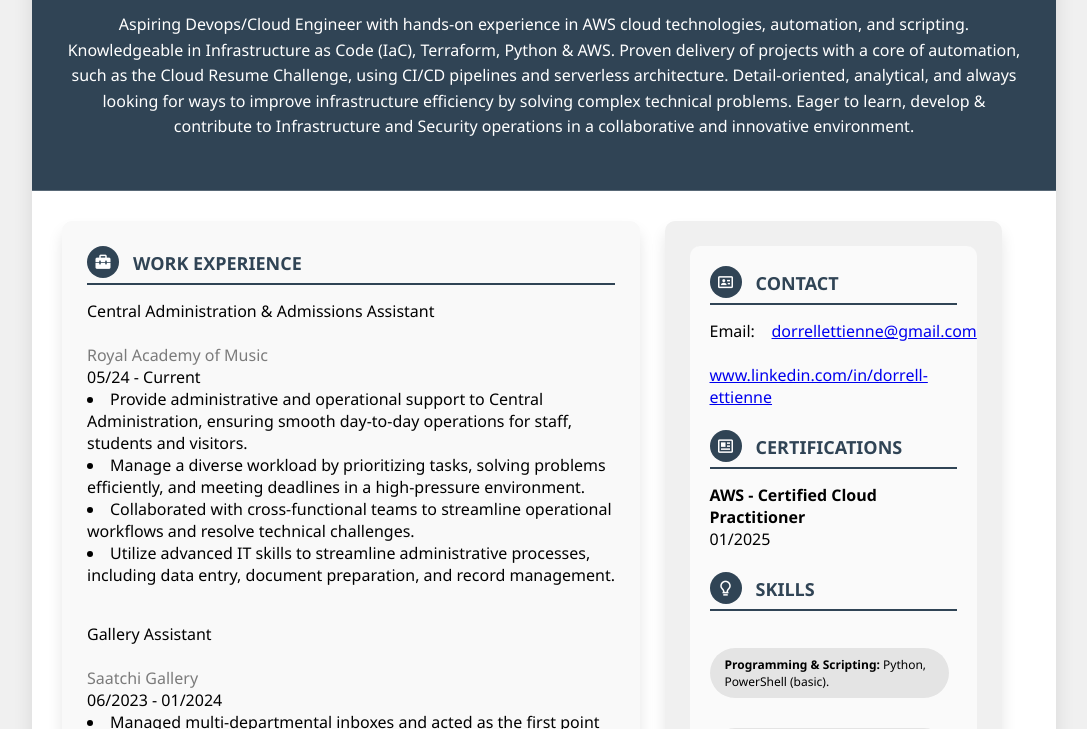
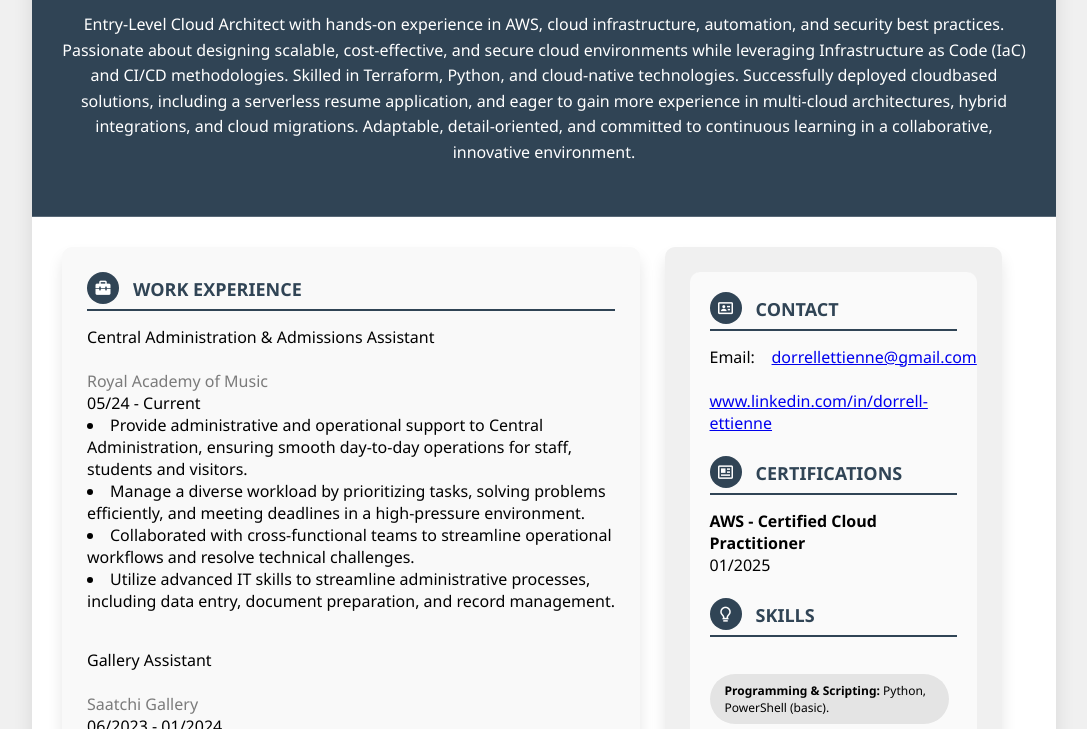
Before and after one commit to dorrellettienne/aws-cloud-resume-challenge, a plain HTML site: page Resume/index.html in a window 1280 px wide. Shown: the part 180-909 px from the top of the page, without its empty margins (96-1183 px from the left). Drawn offline with nearby package versions, Linux system fonts and the light colour scheme; no server answers.

Commit message:
cv update

```diff
--- a/Resume/index.html
+++ b/Resume/index.html
@@ -19,16 +19,17 @@
     <div class="resume">
         <div class="resume-top">
             <h1>Dorrell Ettienne</h1>
-                <span>Junior Devops/Cloud Engineer</span>
-                    <p>Aspiring Devops/Cloud Engineer with hands-on experience in AWS cloud technologies,
-                    automation, and scripting. Knowledgeable in Infrastructure as Code (IaC), Terraform, Python & AWS. Proven delivery of
-                    projects with a core of automation, such as the Cloud Resume Challenge, using CI/CD pipelines and serverless
-                    architecture.
-                    Detail-oriented, analytical, and always looking for ways to improve infrastructure efficiency by solving complex
-                    technical
-                    problems. Eager to learn, develop & contribute to Infrastructure and Security operations in a collaborative and
-                    innovative
-                    environment.
+                <span>Cloud Architect</span>
+                    <p>Entry-Level Cloud Architect with hands-on experience in AWS, cloud infrastructure, automation, and security best
+                    practices.
+                    Passionate about designing scalable, cost-effective, and secure cloud environments while leveraging Infrastructure as
+                    Code
+                    (IaC) and CI/CD methodologies. Skilled in Terraform, Python, and cloud-native technologies. Successfully deployed
+                    cloudbased solutions, including a serverless resume application, and eager to gain more experience in multi-cloud
+                    architectures,
+                    hybrid integrations, and cloud migrations. Adaptable, detail-oriented, and committed to continuous learning in a
+                    collaborative,
+                    innovative environment.
                 </p>
         </div>
 
@@ -114,6 +115,9 @@
                     <spam class="tag"><b>Infrastructure Automation:</b> Terraform, AWS
                     CloudFormation.</spam>
                     <div class="clearfix"></div><br />
+                    <spam class="tag"><b>Application Security:</b> IAM, S3 Policies,
+                    CORS.</spam>
+                    <div class="clearfix"></div><br />
                     <spam class="tag"><b>Containers & CI/CD:</b> GitHub Actions, Git.</spam>
                     <div class="clearfix"></div><br />
                     <spam class="tag"><b>Cloud Services:</b> AWS Lambda, DynamoDB,
```
